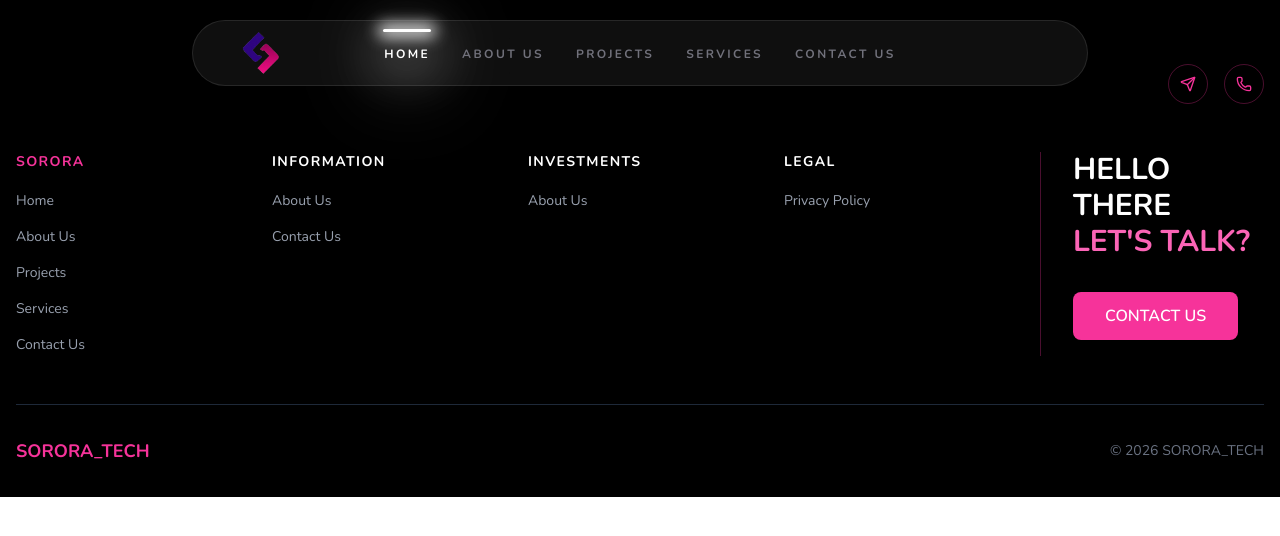
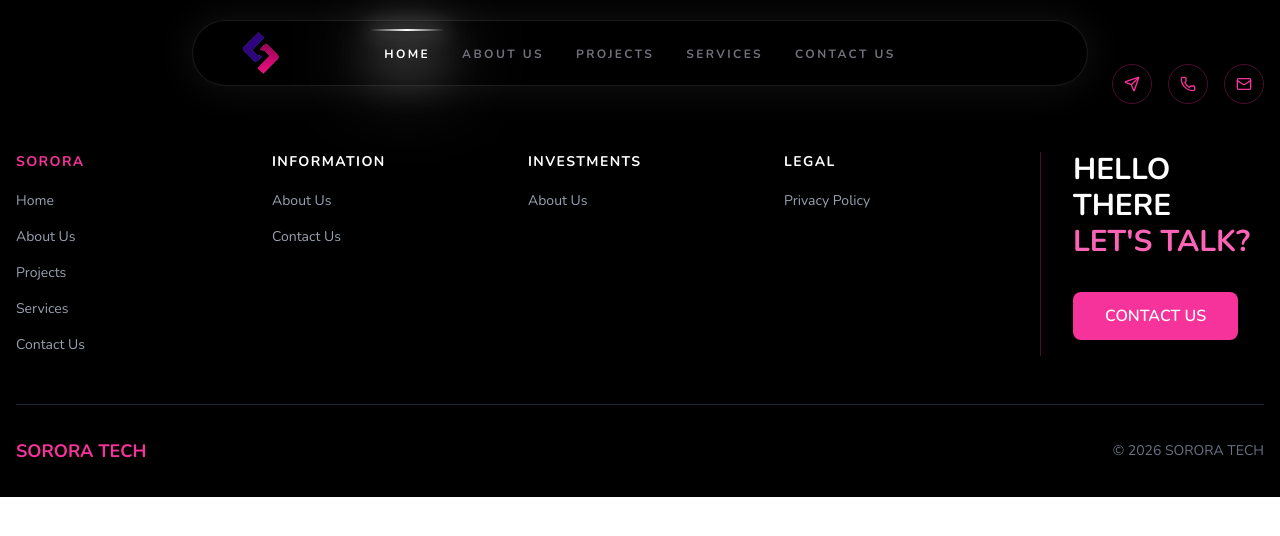
Before and after one commit to sororatech/sorora-portfolio, a Next.js app: page / in a window 1280 px wide. Shown: the top 536 px of the page. Built offline with nearby package versions, Linux system fonts and the light colour scheme.

Commit message:
feat: add custom Navbar with active glow effect and styled Footer

```diff
--- a/src/components/layout/Footer.tsx
+++ b/src/components/layout/Footer.tsx
@@ -1,5 +1,5 @@
 import Link from 'next/link';
-import { Send, Phone } from 'lucide-react';
+import { Send, Phone, Mail } from 'lucide-react';
 
 const Footer = () => {
   const currentYear = new Date().getFullYear();
@@ -29,6 +29,7 @@ const Footer = () => {
       <div className="container mx-auto px-4">
         {/* Social Icons */}
         <div className="flex justify-end space-x-4 mb-12">
+          {/* Telegram */}
           <Link
             href="https://t.me/yourtelegram"
             target="_blank"
@@ -37,6 +38,8 @@ const Footer = () => {
           >
             <Send className="w-4 h-4 text-pink-500 group-hover:text-white transition-colors" />
           </Link>
+
+          {/* WhatsApp */}
           <Link
             href="https://wa.me/yourwhatsappnumber"
             target="_blank"
@@ -44,6 +47,16 @@ const Footer = () => {
             className="w-10 h-10 rounded-full border border-pink-500/30 flex items-center justify-center hover:bg-pink-500 hover:border-pink-500 transition-all duration-300 group"
           >
             <Phone className="w-4 h-4 text-pink-500 group-hover:text-white transition-colors" />
+          </Link>
+
+          {/* Email */}
+          <Link
+            href="mailto:your@email.com"
+            target="_blank"
+            rel="noopener noreferrer"
+            className="w-10 h-10 rounded-full border border-pink-500/30 flex items-center justify-center hover:bg-pink-500 hover:border-pink-500 transition-all duration-300 group"
+          >
+            <Mail className="w-4 h-4 text-pink-500 group-hover:text-white transition-colors" />
           </Link>
         </div>
 
@@ -146,11 +159,11 @@ const Footer = () => {
           <div className="flex flex-col md:flex-row justify-between items-center">
             <div className="mb-4 md:mb-0">
               <span className="text-pink-500 font-bold text-lg">
-                SORORA_TECH
+                SORORA TECH
               </span>
             </div>
             <div className="text-gray-500 text-sm">
-              © {currentYear} SORORA_TECH
+              © {currentYear} SORORA TECH
             </div>
           </div>
         </div>
--- a/src/components/layout/Navbar.tsx
+++ b/src/components/layout/Navbar.tsx
@@ -1,19 +1,40 @@
 'use client';
 
-import { useState, useEffect } from 'react';
+import { useState, useEffect, useRef } from 'react';
 import Link from 'next/link';
 import Image from 'next/image';
 
 const Navbar = () => {
   const [scrolled, setScrolled] = useState(false);
   const [activeLink, setActiveLink] = useState('HOME');
+  const linkRefs = useRef<{ [key: string]: HTMLAnchorElement | null }>({});
+  const [linkWidths, setLinkWidths] = useState<{ [key: string]: number }>({});
 
   useEffect(() => {
     const handleScroll = () => {
       setScrolled(window.scrollY > 50);
     };
     window.addEventListener('scroll', handleScroll);
-    return () => window.removeEventListener('scroll', handleScroll);
+
+    // Calculate text widths on mount and resize
+    const calculateWidths = () => {
+      const widths: { [key: string]: number } = {};
+      navLinks.forEach((link) => {
+        const ref = linkRefs.current[link.name];
+        if (ref) {
+          widths[link.name] = ref.offsetWidth;
+        }
+      });
+      setLinkWidths(widths);
+    };
+
+    calculateWidths();
+    window.addEventListener('resize', calculateWidths);
+
+    return () => {
+      window.removeEventListener('scroll', handleScroll);
+      window.removeEventListener('resize', calculateWidths);
+    };
   }, []);
 
   const navLinks = [
@@ -32,7 +53,7 @@ const Navbar = () => {
     >
       <div className="container mx-auto px-4">
         {/* Pill Container */}
-        <div className="relative flex items-center w-full max-w-4xl mx-auto bg-[#111111]/90 backdrop-blur-xl rounded-full border border-white/10 shadow-[0_8px_32px_rgba(0,0,0,0.6)] px-2 py-2">
+        <div className="relative flex items-center w-full max-w-4xl mx-auto bg-black backdrop-blur-xl rounded-full border border-white/10 shadow-[0_0_40px_rgba(255,255,255,0.08),0_8px_32px_rgba(0,0,0,0.8)] px-2 py-2">
 
           {/* 1. Logo Section (Left) */}
           <div className="flex-shrink-0 w-24 flex items-center justify-center pl-6">
@@ -52,24 +73,32 @@ const Navbar = () => {
             <div className="flex items-center">
               {navLinks.map((link) => {
                 const isActive = activeLink === link.name;
+                const textWidth = linkWidths[link.name] || 0;
+
                 return (
                   <Link
                     key={link.name}
                     href={link.href}
-                    // Only triggers on click, removed onMouseEnter so hover doesn't activate it
+                    ref={(el) => { linkRefs.current[link.name] = el; }}
                     onClick={() => setActiveLink(link.name)}
                     className="relative px-4 py-3 group"
                   >
-                    {/* THE EXACT SPOTLIGHT EFFECT (Active Only) */}
+                    {/* THE SPOTLIGHT EFFECT (Active Only) */}
                     {isActive && (
                       <>
-                        {/* 1. Thicker shining line at the top edge */}
-                        <div className="absolute top-0 left-1/2 -translate-x-1/2 w-12 h-[3px] bg-white shadow-[0_0_15px_5px_rgba(255,255,255,0.9)] rounded-full" />
+                        {/* 1. Glowing line matching text width - WHITE */}
+                        <div
+                          className="absolute top-0 left-1/2 -translate-x-1/2 w-12 h-[2px] bg-gradient-to-r from-transparent via-white to-transparent shadow-[0_0_20px_rgba(255,255,255,0.9)]"
+                          style={{ width: `${textWidth}px` }}
+                        />
 
-                        {/* 2. Soft downward glow/beam */}
-                        <div className="absolute top-0 left-1/2 -translate-x-1/2 w-16 h-20 bg-gradient-to-b from-white/40 via-white/10 to-transparent blur-2xl rounded-full pointer-events-none -z-10" />
+                        {/* 2. Soft white downward glow */}
+                        <div
+                          className="absolute top-0 left-1/2 -translate-x-1/2 h-20 bg-gradient-to-b from-white/35 via-white/10 to-transparent blur-2xl rounded-full pointer-events-none -z-10"
+                          style={{ width: `${textWidth + 20}px` }}
+                        />
 
-                        {/* 3. Soft glow directly behind the text */}
+                        {/* 3. Soft glow behind text - WHITE */}
                         <div className="absolute inset-0 bg-white/15 blur-xl rounded-full -z-10" />
                       </>
                     )}
```
